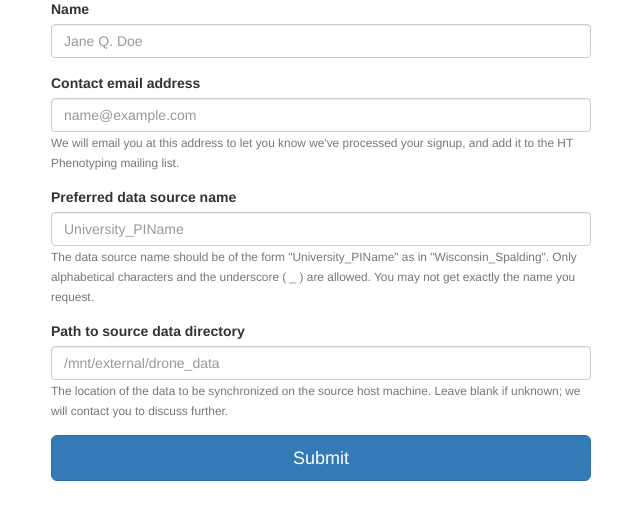
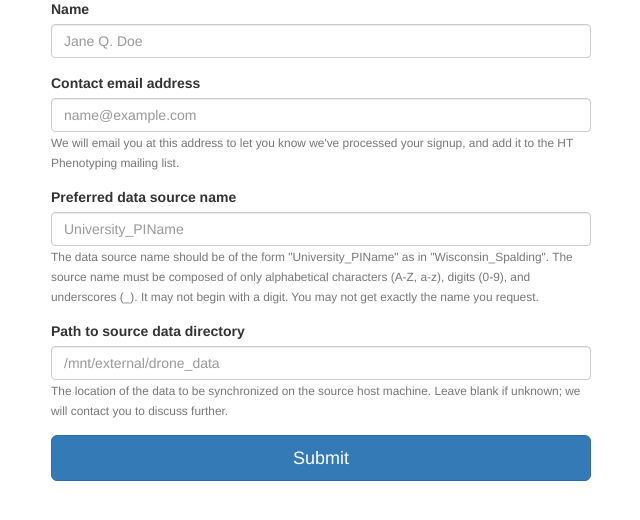
Before and after one commit to wood-thilsted/WT-ht-condor-front-end, a Flask app: page /signup in a window 1280 px wide. Shown: the part 193-713 px from the top of the page, without its empty margins (34-674 px from the left). Run offline with Flask 2, Linux system fonts and the light colour scheme; some libraries are stand-ins or nearby versions.

Commit message:
update the description of the source name in the signup form

```diff
--- a/registry/signup/templates/signup_submit.html
+++ b/registry/signup/templates/signup_submit.html
@@ -33,7 +33,8 @@
                             <input class="form-control" id="sourceInput" name="source" placeholder="University_PIName" type="text">
                             <small class="form-text text-muted">
                                 The data source name should be of the form "University_PIName" as in "Wisconsin_Spalding".
-                                Only alphabetical characters and the underscore ( _ ) are allowed.
+                                The source name must be composed of only alphabetical characters (A-Z, a-z), digits (0-9), and underscores (_).
+                                It may not begin with a digit.
                                 You may not get exactly the name you request.
                             </small>
                         </div>
```
